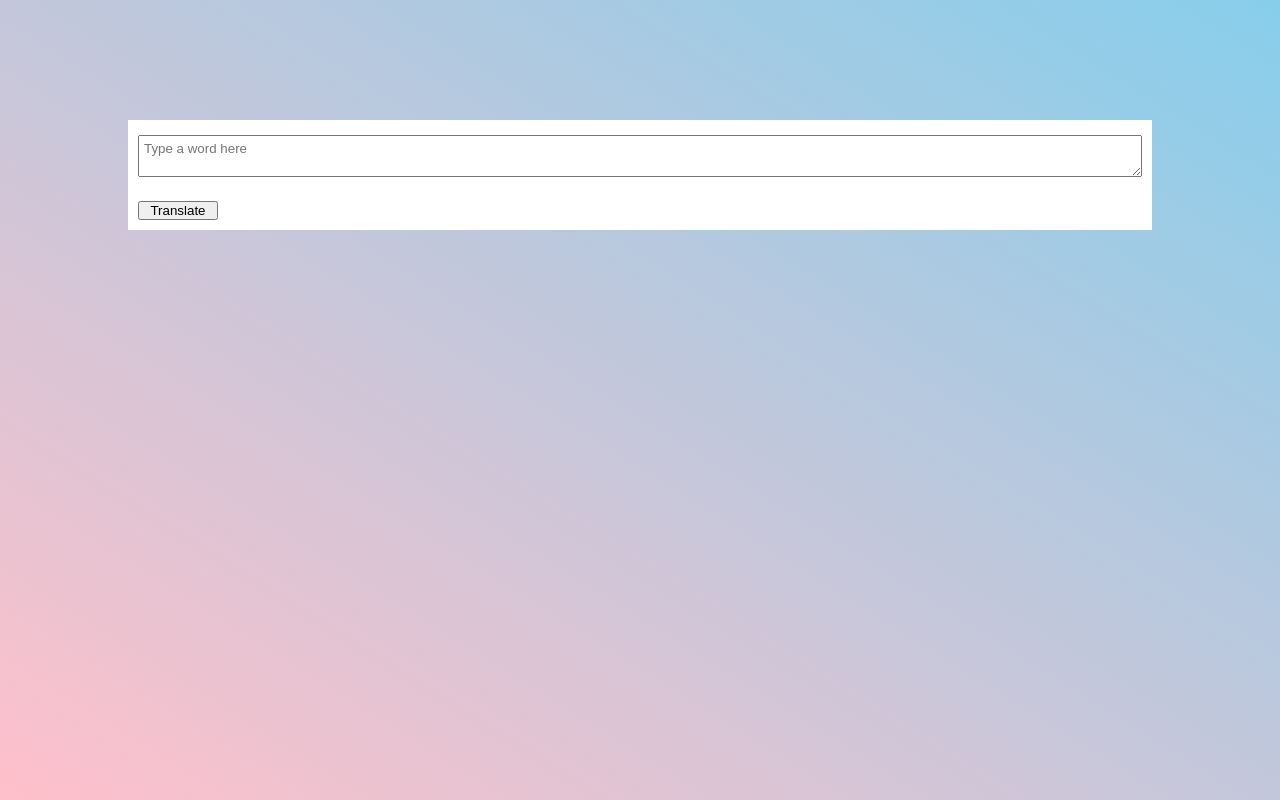
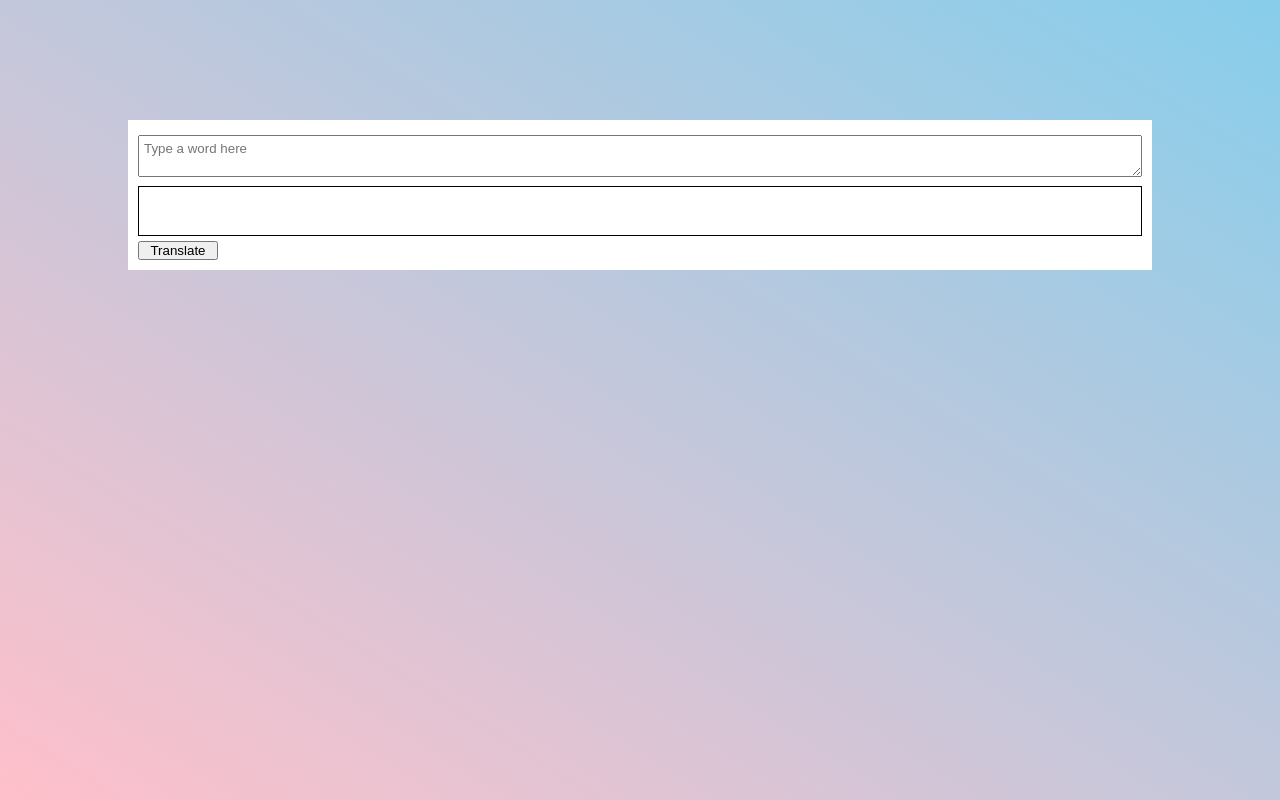
Before and after one commit to Arnabjana2003/translator, a plain HTML site: page index.html in a window 1280 px wide. Drawn offline with Linux system fonts and the light colour scheme.

Commit message:
Update style.css

```diff
--- a/style.css
+++ b/style.css
@@ -31,6 +31,8 @@
 width: 100%;
 padding: 5px;
 margin-bottom: 5px;
+height: 50px;
+border: 1px solid black;
 }
 
 button{
```
